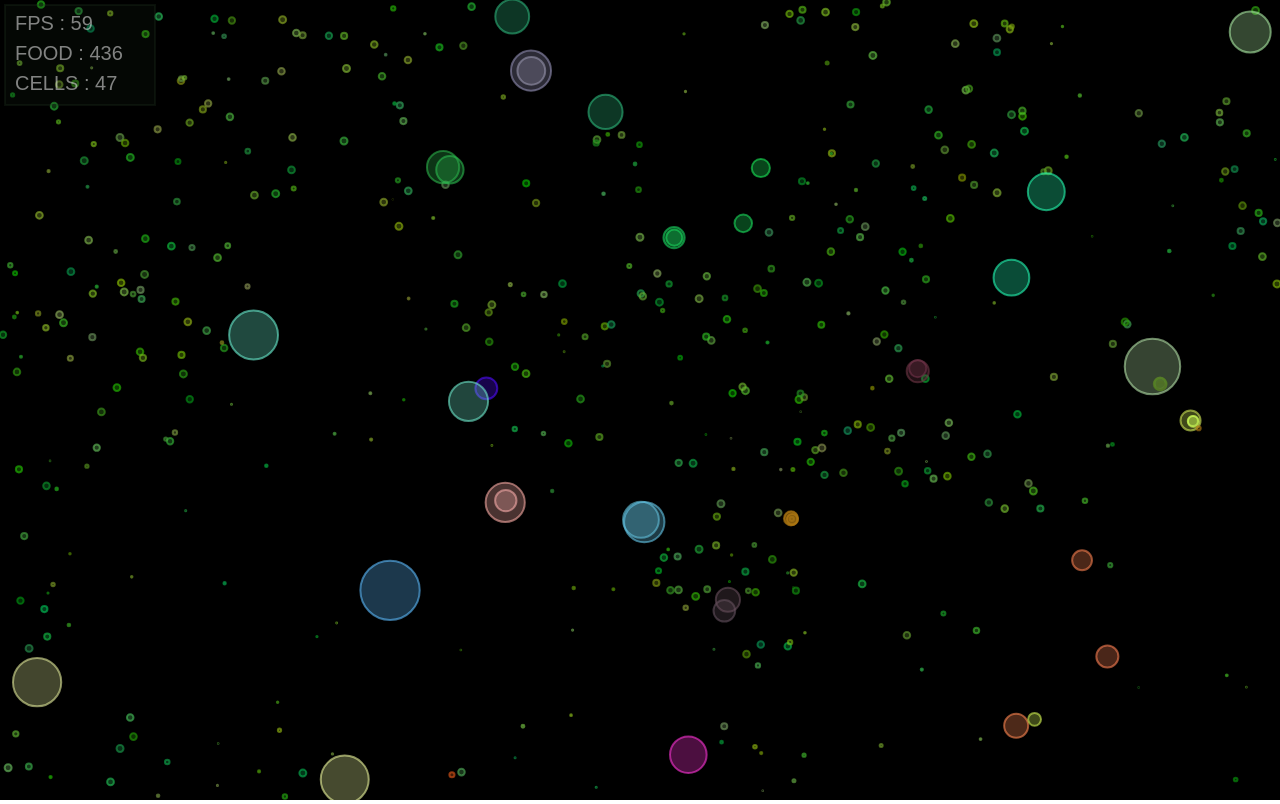
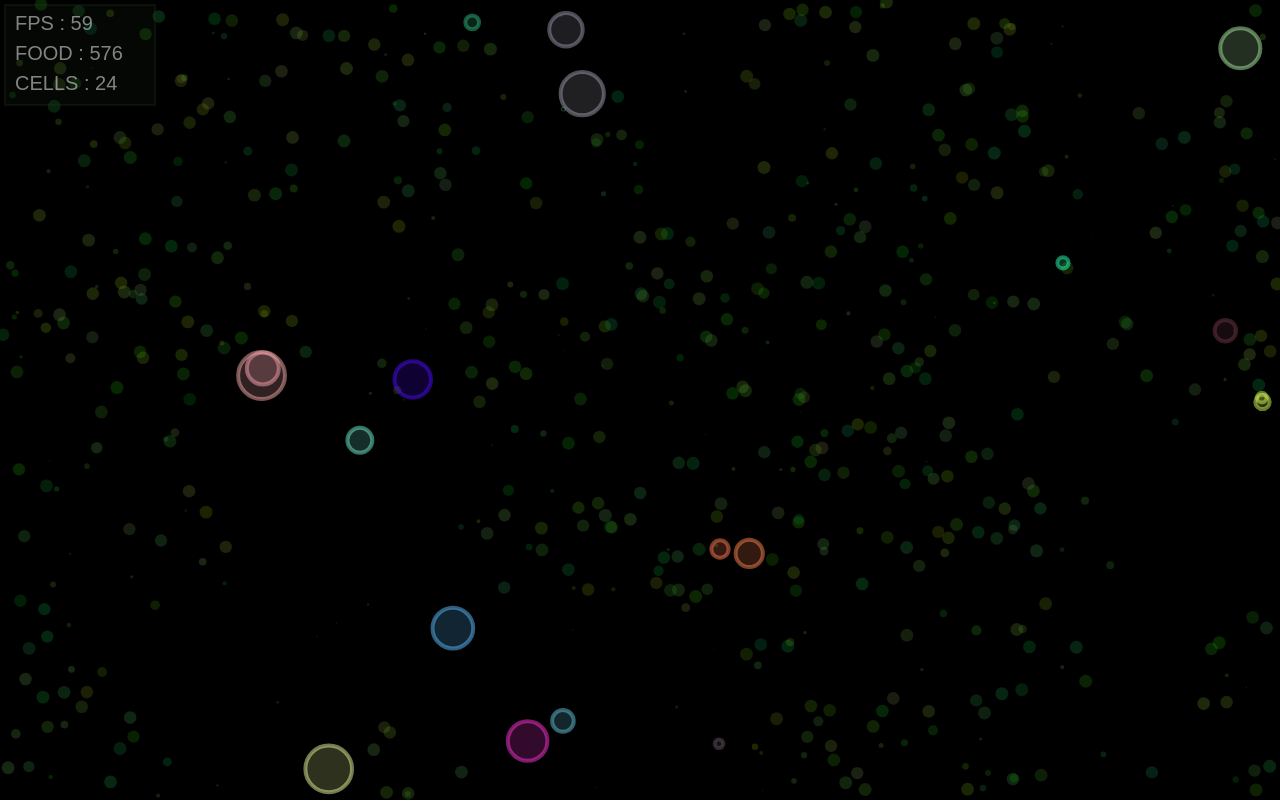
Before and after one commit to matszach/cells.js, a plain HTML site: page index.html in a window 1280 px wide. Drawn offline with Linux system fonts and the light colour scheme.

Commit message:
major logic  and display overhaul

```diff
--- a/index.html
+++ b/index.html
@@ -5,6 +5,7 @@
         <link rel="stylesheet" type="text/css" href="css/styles.css">
         <script src="js/lib/gmt.js"></script>
         <script src="js/lib/jquery.js"></script>
+        <script src="js/src/settings.js"></script>
         <script src="js/src/position-generator.js"></script>
         <script src="js/src/entity.js"></script>
         <script src="js/src/entity-factory.js"></script>
--- a/js/src/cell-factory.js
+++ b/js/src/cell-factory.js
@@ -1,21 +1,11 @@
 class CellFactory extends _EntityFactory {
 
-    static MIN_SPEED = 0.05;
-    static MAX_SPEED = 2;
-    static MIN_MAXENERGY = 200;
-    static MAX_MAXENERGY = 2000;
-    static MIN_SPLITREQ = 100;
-    static MAX_SPLITREQ = 1000;
-
-    static #MIN_MUTATION = 0.95;
-    static #MAX_MUTATION = 1.05;
-
     #getMutation = () => {
-        return Gmt.randFloat(CellFactory.#MIN_MUTATION, CellFactory.#MAX_MUTATION);
+        return Gmt.randFloat(1 - St.Cell.mutationRate, 1 + St.Cell.mutationRate);
     }
 
     #getNearbyPos = (cell) => {
-        let range = Cell.RADIUS_MULTIPLIER * cell.currEnergy;
+        let range = cell.getRadius();
         return new Gmt.Vertex(
             cell.pos.x + Gmt.randFloat(-range, range),
             cell.pos.y + Gmt.randFloat(-range, range)
@@ -24,18 +14,18 @@ class CellFactory extends _EntityFactory {
 
     createRandom() {
         let pos = this.positionGen.next().value;
-        let speed = Gmt.randFloat(CellFactory.MIN_SPEED, CellFactory.MAX_SPEED);
-        let maxEnergy = Gmt.randFloat(CellFactory.MIN_MAXENERGY, CellFactory.MAX_MAXENERGY);
-        let splitReq = Gmt.randFloat(CellFactory.MIN_SPLITREQ, CellFactory.MAX_SPLITREQ);
-        return new Cell(pos, speed, maxEnergy, splitReq);
+        let speed = Gmt.randFloat(St.Cell.minSpeed, St.Cell.maxSpeed);
+        let feedingRate = Gmt.randFloat(St.Cell.minFeedingRate, St.Cell.maxFeedingRate);
+        let splitReq = Gmt.randFloat(St.Cell.minSplitReq, St.Cell.maxSplitReq);
+        return new Cell(pos, speed, feedingRate, splitReq);
     }
 
     createFromCell(cell) {
         let pos = this.#getNearbyPos(cell);
-        let speed = Gmt.clamp(cell.speed * this.#getMutation(), CellFactory.MIN_SPEED, CellFactory.MAX_SPEED);
-        let maxEnergy = Gmt.clamp(cell.maxEnergy * this.#getMutation(), CellFactory.MIN_MAXENERGY, CellFactory.MAX_MAXENERGY);
-        let splitReq = Gmt.clamp(cell.splitReq * this.#getMutation(), CellFactory.MIN_SPLITREQ, CellFactory.MAX_SPLITREQ);
-        return new Cell(pos, speed, maxEnergy, splitReq);
+        let speed = cell.speed * this.#getMutation();
+        let feedingRate = cell.feedingRate * this.#getMutation();
+        let splitReq = cell.splitReq * this.#getMutation();
+        return new Cell(pos, speed, feedingRate, splitReq);
     }
 
 }
--- a/js/src/cell-registry.js
+++ b/js/src/cell-registry.js
@@ -1,7 +1,5 @@
 
 class CellRegistry extends _EntityRegistry {
-
-    static #INITIAL_CELLS = 20;
 
     constructor(factory, foodRegistry) {
         super(factory);
@@ -9,7 +7,8 @@ class CellRegistry extends _EntityRegistry {
     }
 
     init() {
-        Gmt.iter1D(CellRegistry.#INITIAL_CELLS, () => this.spawnRandom());
+        this.entities = [];
+        Gmt.iter1D(St.Cell.nofInitial, () => this.spawnRandom());
     }
 
     spawnRandom() {
@@ -20,14 +19,14 @@ class CellRegistry extends _EntityRegistry {
 
         // upkeep
         cell.payUpkeep();
-        if(cell.currEnergy < 0) {
+        if(cell.energy < 0) {
             cell.expired = true;
 
         // reproduction
         } else if(cell.shouldSplit()) {
             let newCell = this.factory.createFromCell(cell);
-            cell.currEnergy /= 2;
-            newCell.currEnergy = cell.currEnergy;
+            cell.energy /= 2;
+            newCell.energy = cell.energy;
             this.add(newCell);
 
         // feeding
@@ -43,9 +42,14 @@ class CellRegistry extends _EntityRegistry {
                 }
             });
 
-            if(distToNearestFood < Cell.RADIUS_MULTIPLIER * cell.currEnergy) {
-                cell.currEnergy = Gmt.clamp(cell.currEnergy + nearestFood.value, 0, cell.maxEnergy);
-                nearestFood.expired = true;
+            if(distToNearestFood < cell.getRadius()) {
+                nearestFood.value -= cell.feedingRate;
+                cell.energy = cell.energy + cell.feedingRate;
+                if(nearestFood.value <= 0) {
+                    nearestFood.value = 0;
+                    nearestFood.expired = true;
+                }
+
             } else {
                 cell.pos.moveTowards(nearestFood.pos, cell.speed);
             }
--- a/js/src/cell.js
+++ b/js/src/cell.js
@@ -1,45 +1,43 @@
 class Cell extends _Entity {
 
-    static RADIUS_MULTIPLIER = 0.04;
-    static BASE_SIZE = 2;
-
-    static #SPEED_COST_RATIO = 0.5;
-    static #MAX_ENERGY_COST_RATIO = 0.2;
-    static #SPLITREQ_COST_RATIO = 0.1;
-
-    constructor(vertex, speed, maxEnergy, splitReq) {
-        super(vertex, Cell.getRed(speed), Cell.getGreen(maxEnergy), Cell.getBlue(splitReq));
+    constructor(vertex, speed, feedingRate, splitReq) {
+        super(vertex, Cell.getRed(speed), Cell.getGreen(feedingRate), Cell.getBlue(splitReq));
         this.speed = speed;
-        this.maxEnergy = maxEnergy
-        this.currEnergy = maxEnergy/2;
+        this.feedingRate = feedingRate;
         this.splitReq = splitReq;
+        this.energy = splitReq/2;
     }
 
     static getRed(speed) {
-        return 255 * (speed - CellFactory.MIN_SPEED)/(CellFactory.MAX_SPEED - CellFactory.MIN_SPEED);
+        return 255 * (speed - St.Cell.minSpeed)/( St.Cell.maxSpeed -  St.Cell.minSpeed);
     }
 
-    static getGreen(maxEnergy) {
-        return 255 * (maxEnergy - CellFactory.MIN_MAXENERGY)/(CellFactory.MAX_MAXENERGY - CellFactory.MIN_MAXENERGY);
+    static getGreen(feedingRate) {
+        return 255 * (feedingRate - St.Cell.minFeedingRate)/( St.Cell.maxFeedingRate -  St.Cell.minFeedingRate);
     }
 
     static getBlue(splitReq) {
-        return 255 * (splitReq - CellFactory.MIN_SPLITREQ)/(CellFactory.MAX_SPLITREQ - CellFactory.MIN_SPLITREQ);
+        return 255 * (splitReq - St.Cell.minSplitReq)/( St.Cell.maxSplitReq -  St.Cell.minSplitReq);
+    }
+
+    getRadius() {
+        return this.energy * St.Cell.radiusMod;
     }
 
     toCircle() {
-        return this.pos.toCircle(this.currEnergy * Cell.RADIUS_MULTIPLIER + Cell.BASE_SIZE);
+        return this.pos.toCircle(this.getRadius());
     }
 
     shouldSplit() {
-        return this.currEnergy > this.splitReq;
+        return this.energy > this.splitReq;
     }
 
     payUpkeep() {
-        let speedCost = this.speed / CellFactory.MAX_SPEED * Cell.#SPEED_COST_RATIO;
-        let maxEnergyCost = this.maxEnergy / CellFactory.MAX_MAXENERGY * Cell.#MAX_ENERGY_COST_RATIO;
-        let splitReqCost = this.splitReq / CellFactory.MAX_SPLITREQ * Cell.#SPLITREQ_COST_RATIO;
-        this.currEnergy -= (speedCost + maxEnergyCost + splitReqCost);
+        let speedCost = this.speed / St.Cell.maxSpeed * St.Cell.speedUpkeep;
+        let feedingRateCost = this.feedingRate / St.Cell.maxFeedingRate * St.Cell.feedingRateUpkeep;
+        let splitReqCost = this.splitReq / St.Cell.maxSplitReq * St.Cell.splitReqUpkeep;
+        this.energy -= 1;
+        this.energy = this.energy < 0 ? 0 : this.energy;
     }
 
 }
--- a/js/src/entity.js
+++ b/js/src/entity.js
@@ -2,8 +2,8 @@ class _Entity {
 
     constructor(vertex, r, g, b) {
         this.pos = vertex;
-        this.colorFill = Gmt.rgba(r, g, b, 0.3);
-        this.colorStroke = Gmt.rgba(r, g, b, 0.6);
+        this.colorFill = Gmt.rgba(r, g, b, 0.2);
+        this.colorStroke = Gmt.rgba(r, g, b, 0.5);
         this.expired = false;
     }
 
--- a/js/src/food-factory.js
+++ b/js/src/food-factory.js
@@ -1,14 +1,11 @@
 class FoodFactory extends _EntityFactory {
-
-    static #MIN_VALUE = 1;
-    static #MAX_VALUE = 5;
 
     createRandom() {
         let pos = this.positionGen.next().value;
         let r = Gmt.randInt(0, 150);
         let g = Gmt.randInt(150, 200);
         let b = Gmt.randInt(0, 100);
-        let val = Gmt.randInt(FoodFactory.#MIN_VALUE, FoodFactory.#MAX_VALUE);
+        let val = Gmt.randInt(St.Food.minInitialValue, St.Food.maxInitialValue);
         return new Food(pos, r, g, b, val);
     }
 
--- a/js/src/food-registry.js
+++ b/js/src/food-registry.js
@@ -1,9 +1,8 @@
 class FoodRegistry extends _EntityRegistry {
 
-    static #INITIAL_FOOD = 500;
-
     init() {
-        Gmt.iter1D(FoodRegistry.#INITIAL_FOOD, () => this.spawnRandom());
+        this.entities = [];
+        Gmt.iter1D(St.Food.nofInitial, () => this.spawnRandom());
     }
 
     spawnRandom() {
--- a/js/src/food.js
+++ b/js/src/food.js
@@ -1,8 +1,4 @@
 class Food extends _Entity {
-
-    static #MAX_VALUE = 100;
-    static #GROWTH_RATE = 0.1;
-    static #RADIUS_MULTIPLIER = 0.1;
 
     constructor(vertex, r, g, b, value) {
         super(vertex, r, g, b);
@@ -10,12 +6,12 @@ class Food extends _Entity {
     }
 
     grow() {
-        if(this.value < Food.#MAX_VALUE) {
-            this.value += Food.#GROWTH_RATE;
+        if(this.value < St.Food.maxValue) {
+            this.value += St.Food.growthRate;
         }
     }
 
     toCircle() {
-        return this.pos.toCircle(this.value * Food.#RADIUS_MULTIPLIER);
+        return this.pos.toCircle(this.value * St.Food.radiusMod);
     }
 }
--- a/js/src/main.js
+++ b/js/src/main.js
@@ -15,8 +15,8 @@ $(window).ready(() => {
         foodRegistry.manage();
         cellRegistry.manage();
         painter.clear();
-        painter.drawEntities(foodRegistry.entities);
-        painter.drawEntities(cellRegistry.entities);
+        painter.drawFoods(foodRegistry.entities);
+        painter.drawCells(cellRegistry.entities);
         painter.drawInfo(loop, foodRegistry, cellRegistry);
     }).start();
 
--- a/js/src/painter.js
+++ b/js/src/painter.js
@@ -19,12 +19,20 @@ class Painter {
         this.cw.write(`CELLS : ${Math.round(cellRegistry.entities.length)}`, 15, 90, this.textColor, 20);
     }
 
-    drawEntity(e) {
-        this.cw.drawCircle(e.toCircle(), e.colorFill, e.colorStroke, 2);
+    drawCell(c) {
+        this.cw.drawCircle(c.toCircle(), c.colorFill, c.colorStroke, 4);
     }
 
-    drawEntities(entityArray) {
-        entityArray.forEach(e => this.drawEntity(e));
+    drawCells(cellArray) {
+        cellArray.forEach(c => this.drawCell(c));
+    }
+
+    drawFood(f) {
+        this.cw.fillCircle(f.toCircle(), f.colorFill);
+    }
+
+    drawFoods(foodArray) {
+        foodArray.forEach(f => this.drawFood(f));
     }
 
 }
--- /dev/null
+++ b/js/src/settings.js
@@ -0,0 +1,25 @@
+let St = {
+    Food: {
+        nofInitial: 500,
+        radiusMod: 0.1,
+        maxValue: 200,
+        minInitialValue: 2,
+        maxInitialValue: 5,
+        growthRate: 0.2
+    },
+    Cell: {
+        nofInitial: 20,
+        radiusMod: 0.04,
+        minSpeed: 0.05,
+        maxSpeed: 2,
+        speedUpkeep: 0.5,
+        minFeedingRate: 2,
+        maxFeedingRate: 20,
+        feedingRateUpkeep: 0.2,
+        minSplitReq: 100,
+        maxSplitReq: 1000,
+        splitReqUpkeep: 0.1,
+        mutationRate: 0.05,
+        mutationLimits: true
+    }
+};
```
